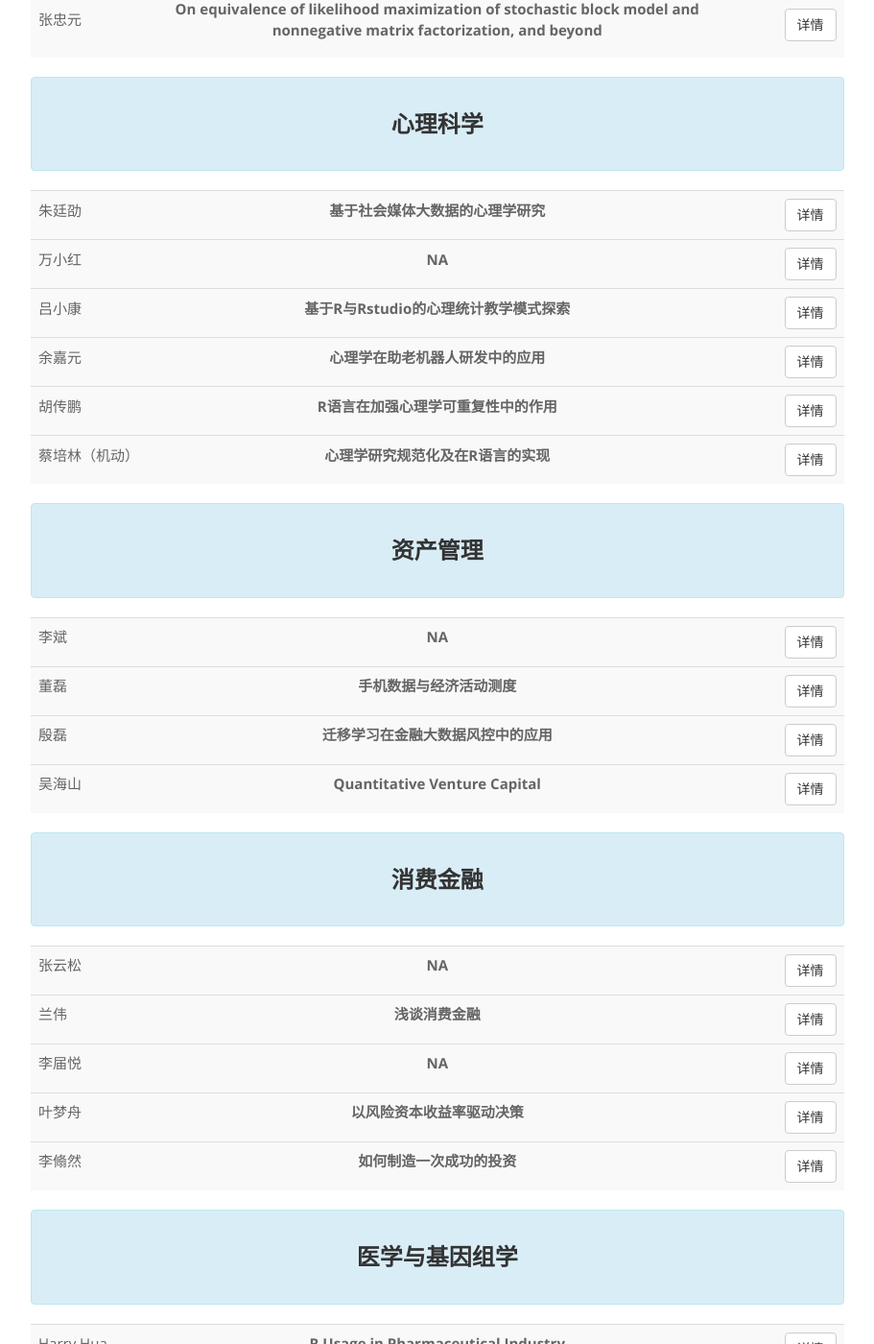
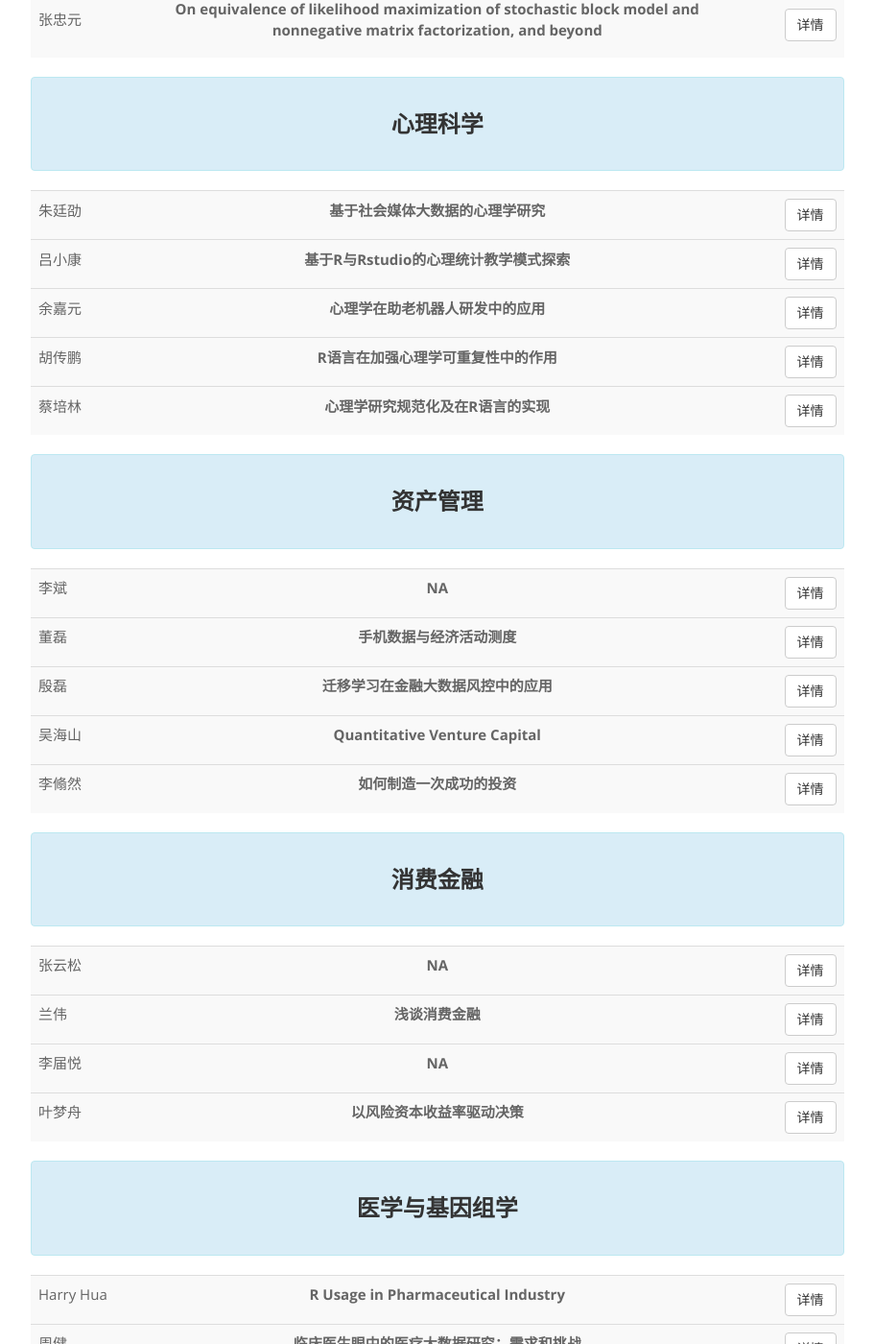
Before and after one commit to cosname/R-conference, a Jekyll site: the page built from bj2017/lect.html, in a window 1280 px wide and 1400 px high, scrolled down 8221 px. Shown: the whole window at 96% size, without its empty margins (38-949 px from the left). Built offline with Jekyll 4.4.1, drawn with Linux system fonts in a browser that asks for light colours; some of the changed text lies outside the part shown.

Commit message:
Update lect.html

```diff
--- a/bj2017/lect.html
+++ b/bj2017/lect.html
@@ -99,6 +99,24 @@
     </td>
   </tr>
 
+  <tr>
+    <td class="col-md-2">
+    <p>邓一硕</p>
+    </td>
+    <td class="col-md-8">
+    <p class="text-center"><strong>中产阶级如何利用量化投资工具完成财富进阶</strong></p>
+    </td>
+    <td class="col-md-2">
+    <button type="button" class="btn btn-default pull-right" data-toggle="collapse" href="#session-1-sub-6">详情</button>
+    </td>
+  </tr>
+  <tr class="collapse" id="session-1-sub-6">
+    <td colspan="3">
+    <p><button type="button" class="btn btn-primary"><strong>摘要</strong></button> 随着经济的发展和人均收入的不断提高，拥有储蓄和投资能力的中产阶级人数大量增加。与此同时，房价的上涨，健康的投入又极大的消耗中产阶级的积蓄。如何利用量化投资工具，辅助进行资产配置决策，从而使得自身财富实现保值增值？本演讲将结合典型案例来分享量化投资工具在个人资产配置中的作用。</p>
+    <p><button type="button" class="btn btn-info"><strong>演讲者</strong></button> 邓一硕:邓一硕，毕业于中央财经大学，北京大家玩财务总监、副总裁。曾参与翻译《R核心技术手册》，《R图形可视化手册》，《量化投资分析与R语言》。</p>
+    </td>
+  </tr>
+
 </table>
 
 <div class="alert alert-info" role="alert"><h3 class="text-center">狗熊会专场</h3></div>
@@ -813,34 +831,16 @@
 
   <tr>
     <td class="col-md-2">
-    <p>邓一硕</p>
-    </td>
-    <td class="col-md-8">
-    <p class="text-center"><strong>中产阶级如何利用量化投资工具完成财富进阶</strong></p>
+    <p>霍志骥</p>
+    </td>
+    <td class="col-md-8">
+    <p class="text-center"><strong>CTA投资思路与常用R包</strong></p>
     </td>
     <td class="col-md-2">
     <button type="button" class="btn btn-default pull-right" data-toggle="collapse" href="#session-8-sub-5">详情</button>
     </td>
   </tr>
   <tr class="collapse" id="session-8-sub-5">
-    <td colspan="3">
-    <p><button type="button" class="btn btn-primary"><strong>摘要</strong></button> 随着经济的发展和人均收入的不断提高，拥有储蓄和投资能力的中产阶级人数大量增加。与此同时，房价的上涨，健康的投入又极大的消耗中产阶级的积蓄。如何利用量化投资工具，辅助进行资产配置决策，从而使得自身财富实现保值增值？本演讲将结合典型案例来分享量化投资工具在个人资产配置中的作用。</p>
-    <p><button type="button" class="btn btn-info"><strong>演讲者</strong></button> 邓一硕:邓一硕，毕业于中央财经大学，北京大家玩财务总监、副总裁。曾参与翻译《R核心技术手册》，《R图形可视化手册》，《量化投资分析与R语言》。</p>
-    </td>
-  </tr>
-
-  <tr>
-    <td class="col-md-2">
-    <p>霍志骥</p>
-    </td>
-    <td class="col-md-8">
-    <p class="text-center"><strong>CTA投资思路与常用R包</strong></p>
-    </td>
-    <td class="col-md-2">
-    <button type="button" class="btn btn-default pull-right" data-toggle="collapse" href="#session-8-sub-6">详情</button>
-    </td>
-  </tr>
-  <tr class="collapse" id="session-8-sub-6">
     <td colspan="3">
     <p><button type="button" class="btn btn-primary"><strong>摘要</strong></button> 1.自我介绍
 <br>2.常用R包
@@ -1978,34 +1978,16 @@
 
   <tr>
     <td class="col-md-2">
-    <p>万小红</p>
-    </td>
-    <td class="col-md-8">
-    <p class="text-center"><strong>NA</strong></p>
+    <p>吕小康</p>
+    </td>
+    <td class="col-md-8">
+    <p class="text-center"><strong>基于R与Rstudio的心理统计教学模式探索</strong></p>
     </td>
     <td class="col-md-2">
     <button type="button" class="btn btn-default pull-right" data-toggle="collapse" href="#session-20-sub-2">详情</button>
     </td>
   </tr>
   <tr class="collapse" id="session-20-sub-2">
-    <td colspan="3">
-    <p><button type="button" class="btn btn-primary"><strong>摘要</strong></button> NA</p>
-    <p><button type="button" class="btn btn-info"><strong>演讲者</strong></button> 万小红:NA</p>
-    </td>
-  </tr>
-
-  <tr>
-    <td class="col-md-2">
-    <p>吕小康</p>
-    </td>
-    <td class="col-md-8">
-    <p class="text-center"><strong>基于R与Rstudio的心理统计教学模式探索</strong></p>
-    </td>
-    <td class="col-md-2">
-    <button type="button" class="btn btn-default pull-right" data-toggle="collapse" href="#session-20-sub-3">详情</button>
-    </td>
-  </tr>
-  <tr class="collapse" id="session-20-sub-3">
     <td colspan="3">
     <p><button type="button" class="btn btn-primary"><strong>摘要</strong></button> 传统心理统计的教学模式较为依赖于纸笔运算，所倾向使用的基础统计软件多为SPSS，教学过程中统计知识与软件的结合相对分离。要促进心理统计知识与技能的学习，统计计算软件的深度参与是必不可少的，但这种软件自身知识的学习同时可能加重学生的学习负担，从而导致其学习动机和可持续性不足。本演讲将基于作者在南开大学周恩来政府管理学院的多年本科及硕士的统计类课程教学实践，说明和演示如何在教学过程中贯穿“用统计软件为统计学习服务”的基本理念，如何利用R与Rstudio简化统计教学的流程，使学生更为便利地接受R语言这一统计计算工具，同时利用Rstudio进行作业布置与管理。统计工具的大众化需要各学科内从事具体教学科研的工作人员不断提供的尝试方式，最大化地体现新工具较之传统工具的优势，如此才能形成一种良性的教学文化，使得一种统计工具真正能够在学科领域扎根并流行。</p>
     <p><button type="button" class="btn btn-info"><strong>演讲者</strong></button> 吕小康:南开大学副教授。主要研究方向包括：文化与社会心理学，尤其是对医学现象的社会学、心理学、人类学交叉视角研究及本土化阐释；统计方法及统计社会学，尤其是基于R语言的数据分析与可视化实践。出版了《R语言统计学基础》、《AP微积分基础教程》、《AP统计学基础教程》等多篇专著，在心理学报、心理科学进展、心理科学，等心理学核心刊物上发表多篇文章。</p>
@@ -2020,10 +2002,10 @@
     <p class="text-center"><strong>心理学在助老机器人研发中的应用</strong></p>
     </td>
     <td class="col-md-2">
-    <button type="button" class="btn btn-default pull-right" data-toggle="collapse" href="#session-20-sub-4">详情</button>
-    </td>
-  </tr>
-  <tr class="collapse" id="session-20-sub-4">
+    <button type="button" class="btn btn-default pull-right" data-toggle="collapse" href="#session-20-sub-3">详情</button>
+    </td>
+  </tr>
+  <tr class="collapse" id="session-20-sub-3">
     <td colspan="3">
     <p><button type="button" class="btn btn-primary"><strong>摘要</strong></button> 当前70岁以上老年人存在不同程度的孤独感和抑郁感，影响了他们的心理健康水平。在研发助老机器人的过程中，我们采用隐马尔可夫模型和神经网络对老年人的语音进行分析，通过模糊模式识别方法对他们的孤独和抑郁程度进行评定。然后在事先构建的心理辅导知识库中提取相应的专家知识，对老年人进行个别化的干预，从而缓解其孤独感和抑郁感。</p>
     <p><button type="button" class="btn btn-info"><strong>演讲者</strong></button> 余嘉元:南京师范大学教授，博士生导师，享受国务院特殊津贴专家。目前担任中国心理学会理事，心理测量专业委员会副主任、中国机器学习学会理事和《心理学报》编委等职务。研究内容主要包括心理测量和认知心理学，出版了《教育和心理测量》等多部专著，在国内外学术刊物上发表了200余篇论文。在心理测量方面，主要是对项目反应理论的研究，包括对项目反应模型和参数估计方法的研究。在认知心理学方面，主要是对问题解决的策略、联结主义（又称人工神经网络）及其应用进行了研究。</p>
@@ -2038,10 +2020,10 @@
     <p class="text-center"><strong>R语言在加强心理学可重复性中的作用</strong></p>
     </td>
     <td class="col-md-2">
-    <button type="button" class="btn btn-default pull-right" data-toggle="collapse" href="#session-20-sub-5">详情</button>
-    </td>
-  </tr>
-  <tr class="collapse" id="session-20-sub-5">
+    <button type="button" class="btn btn-default pull-right" data-toggle="collapse" href="#session-20-sub-4">详情</button>
+    </td>
+  </tr>
+  <tr class="collapse" id="session-20-sub-4">
     <td colspan="3">
     <p><button type="button" class="btn btn-primary"><strong>摘要</strong></button> 自2011年，由于一系列的重复失败事件，可重复性问题成为了心理学界一个持续的热点问题。统计方法严谨性（如过度依赖于p值）和开放性（大量的可疑研究操作）不足是导致心理学研究可重复率过低的重要原因。为了应对心理学中的可重复危机，研究者们倡导使用更加多样的统计方法以及公开透明的研究实践。由于R语言中分析方法的灵活性与开放性，R语言在加强心理学研究的可重复性上可以起到重要作用。首先，R语言能够加强心理学研究中统计的严谨性和统计方法的多样性。由于众多心理学相关的软件包（psych, MBESS, lavaan, BootES, BayesFactor, Metafor等），使用R语言，研究者可以进行多样的统计，避免过度依赖于p值。例如，使用BootES，研究者可以快速地对效应量的置信区间进行估计，使用BayesFactor，研究者可以使用贝叶斯因子来进行统计。其次，R语言能够加强心理学研究中数据分析的公开与透明的程度。与心理学中最常用的SPSS软件相比，R语言代码而非鼠标点击进行数据的预处理以及分析，能够精确地记录数据分析的过程。这对于将数据分析过程透明化具有重大意义。最近，合理使用Rmarkdown的强大功能，能够将数据处理与结果报告结合起来，能够让研究者完全地数据分析与论文撰写无缝结合，例如papaja工具包的出现，可以让研究者直接使用Rmarkdown完成APA格式的文稿写作。正是由于R语言的这些优势，在最近的重复研究中，R语言被广泛地使用。例如，2015，发表在Science上的大规模重复实验中，其数据分析用R完成。</p>
     <p><button type="button" class="btn btn-info"><strong>演讲者</strong></button> 胡传鹏:清华大学博士五年级，研究兴趣为社会认知神经科学。近年来，由于心理学中的可重复危机，开始关注如何加强心理学研究的可重复性问题。在《心理科学进展》上发表《心理学研究的可重复性问题：从危机到契机》，专门分析心理学研究中的可重复性问题。2016年10月第19届全国心理学大会期间，举办《加强心理学研究的可重复性》工作坊。</p>
@@ -2050,19 +2032,19 @@
 
   <tr>
     <td class="col-md-2">
-    <p>蔡培林（机动）</p>
+    <p>蔡培林</p>
     </td>
     <td class="col-md-8">
     <p class="text-center"><strong>心理学研究规范化及在R语言的实现</strong></p>
     </td>
     <td class="col-md-2">
-    <button type="button" class="btn btn-default pull-right" data-toggle="collapse" href="#session-20-sub-6">详情</button>
-    </td>
-  </tr>
-  <tr class="collapse" id="session-20-sub-6">
+    <button type="button" class="btn btn-default pull-right" data-toggle="collapse" href="#session-20-sub-5">详情</button>
+    </td>
+  </tr>
+  <tr class="collapse" id="session-20-sub-5">
     <td colspan="3">
     <p><button type="button" class="btn btn-primary"><strong>摘要</strong></button> 自2015年RPP项目的结果公布，表明其中的100项心理学研究中只有39项得到重复以来，心理学可重复性的危机已昭然若揭。不可重复背后主要涉及到各种不规范的研究操作，研究中使用的统计方法和出版偏见。为应对这种危机，新提出的TOP标准强调研究要提前注册，完整公开，开放数据与材料。运用R语言各种包和函数的强大功能，能有效增强心理学研究的规范化，促进研究的公开、透明和开放，从而提升研究的可重复性。</p>
-    <p><button type="button" class="btn btn-info"><strong>演讲者</strong></button> 蔡培林（机动）:天津师范大学应用心理专业硕士。PsychoR团队成员，研究方向为科研规范化与可重复研究的实现。</p>
+    <p><button type="button" class="btn btn-info"><strong>演讲者</strong></button> 蔡培林:天津师范大学应用心理专业硕士。PsychoR团队成员，研究方向为科研规范化与可重复研究的实现。</p>
     </td>
   </tr>
 
@@ -2144,6 +2126,24 @@
     </td>
   </tr>
 
+  <tr>
+    <td class="col-md-2">
+    <p>李翛然</p>
+    </td>
+    <td class="col-md-8">
+    <p class="text-center"><strong>如何制造一次成功的投资</strong></p>
+    </td>
+    <td class="col-md-2">
+    <button type="button" class="btn btn-default pull-right" data-toggle="collapse" href="#session-21-sub-5">详情</button>
+    </td>
+  </tr>
+  <tr class="collapse" id="session-21-sub-5">
+    <td colspan="3">
+    <p><button type="button" class="btn btn-primary"><strong>摘要</strong></button> 量化投资是近年来金融行业最火热的话题之一，从高频，套利交易，Alpha，事件驱动，FOF投资，新的投资方法层出不穷，那么，到底一个投资者该如何选择策略？这些策略的背后逻辑到底有哪些优点缺点？在传统的金融学术和量化投资实战之间的巨大鸿沟有没有一些通用的方法论可以让一个新人成长？这次简短的分享可以让大家对传统投资到量化投资有一个清晰而理性的认识，同时可以对自己将来的投资生涯提供很多有意义的指导和帮助。</p>
+    <p><button type="button" class="btn btn-info"><strong>演讲者</strong></button> 李翛然:李翛然， 北京奇点创世信息技术有限公司创始人。先后从事过寿险精算，投资银行工作。于2014年创办北京奇点创世信息技术有限公司，主要业务领域为二级市场金融风险管理系统。现已有10余家金融机构、私募基金采用该系统为客户和自营交易提供风险管理及投资顾问服务。其主要工作经历覆盖了一级市场的发行，尽职调查，搭建企业信用分析系统，二级市场的量化分析，风险管理saas系统。</p>
+    </td>
+  </tr>
+
 </table>
 
 <div class="alert alert-info" role="alert"><h3 class="text-center">消费金融</h3></div>
@@ -2219,24 +2219,6 @@
     <td colspan="3">
     <p><button type="button" class="btn btn-primary"><strong>摘要</strong></button> 1. 巴塞尔监管资本概述 2. 如何用模型确定监管资本需求 3. 如何衡量产品/项目的资本收益率并服务于决策 4. 监管资本要求对银行业务的冲击和影响，以及未来发展趋势</p>
     <p><button type="button" class="btn btn-info"><strong>演讲者</strong></button> 叶梦舟:2016年11月加入融360担任首席风控官； 在中国和美国商业银行有近二十年的风控领域专业经验，先后服务于中国光大银行、美国摩根大通银行和花旗银行； 曾任花旗银行北美执行董事，兼任花旗北美CRO的首席战略顾问； 南京大学经济学学士、美国印第安纳大学MBA。</p>
-    </td>
-  </tr>
-
-  <tr>
-    <td class="col-md-2">
-    <p>李翛然</p>
-    </td>
-    <td class="col-md-8">
-    <p class="text-center"><strong>如何制造一次成功的投资</strong></p>
-    </td>
-    <td class="col-md-2">
-    <button type="button" class="btn btn-default pull-right" data-toggle="collapse" href="#session-22-sub-5">详情</button>
-    </td>
-  </tr>
-  <tr class="collapse" id="session-22-sub-5">
-    <td colspan="3">
-    <p><button type="button" class="btn btn-primary"><strong>摘要</strong></button> 量化投资是近年来金融行业最火热的话题之一，从高频，套利交易，Alpha，事件驱动，FOF投资，新的投资方法层出不穷，那么，到底一个投资者该如何选择策略？这些策略的背后逻辑到底有哪些优点缺点？在传统的金融学术和量化投资实战之间的巨大鸿沟有没有一些通用的方法论可以让一个新人成长？这次简短的分享可以让大家对传统投资到量化投资有一个清晰而理性的认识，同时可以对自己将来的投资生涯提供很多有意义的指导和帮助。</p>
-    <p><button type="button" class="btn btn-info"><strong>演讲者</strong></button> 李翛然:李翛然， 北京奇点创世信息技术有限公司创始人。先后从事过寿险精算，投资银行工作。于2014年创办北京奇点创世信息技术有限公司，主要业务领域为二级市场金融风险管理系统。现已有10余家金融机构、私募基金采用该系统为客户和自营交易提供风险管理及投资顾问服务。其主要工作经历覆盖了一级市场的发行，尽职调查，搭建企业信用分析系统，二级市场的量化分析，风险管理saas系统。</p>
     </td>
   </tr>
 
```
